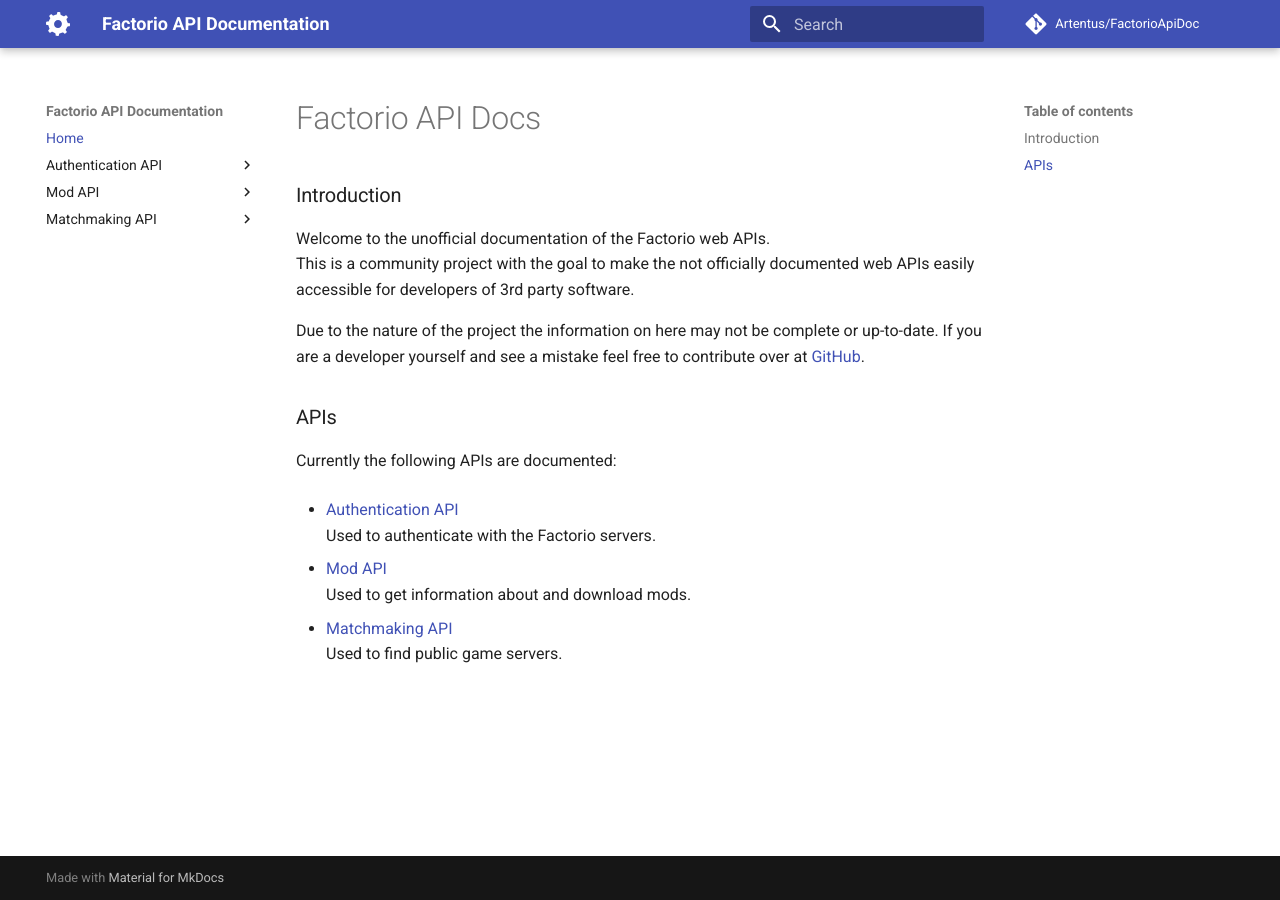
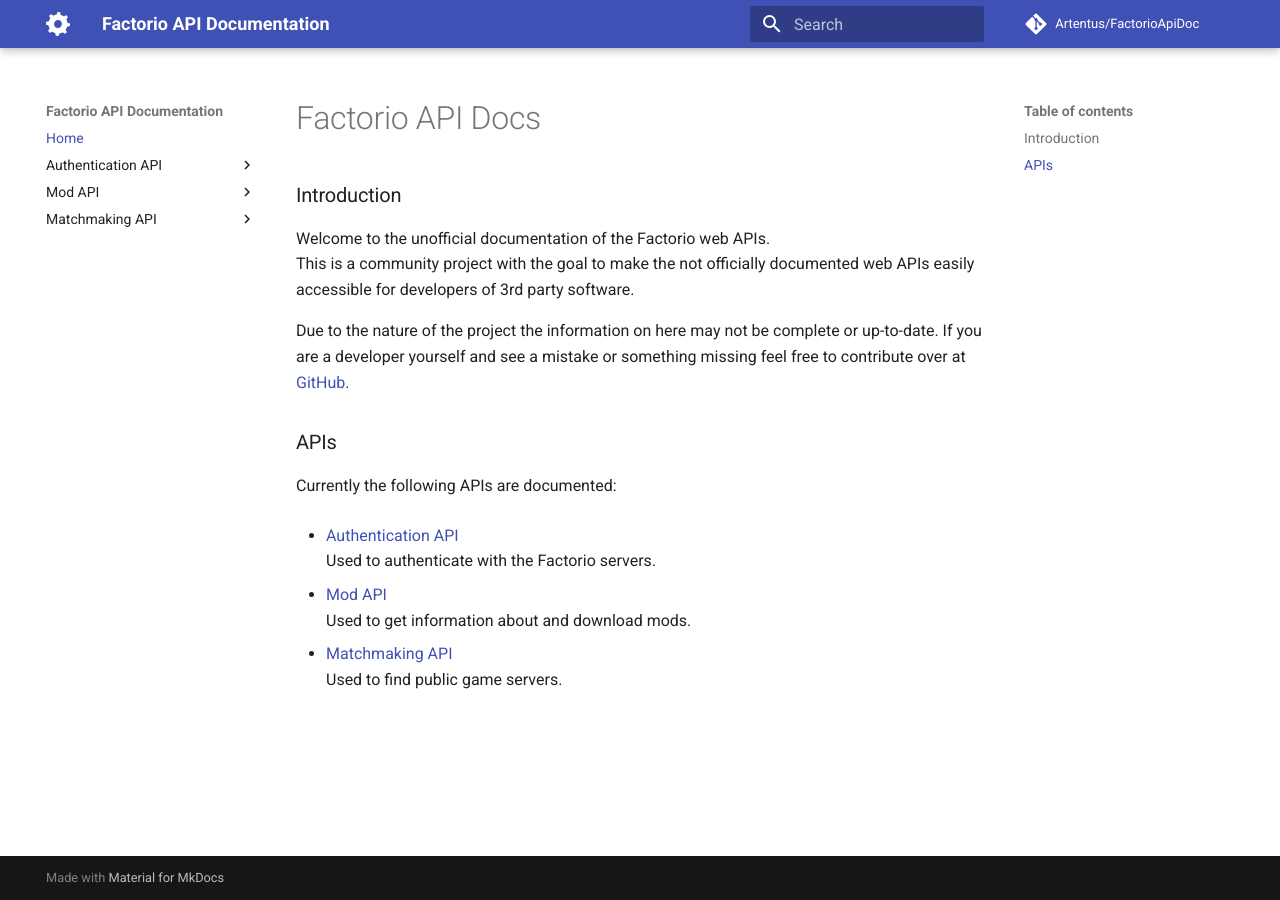
Before and after one commit to Artentus/FactorioApiDoc, an MkDocs documentation site: the page built from docs/index.md, in a window 1280 px wide. Built offline with MkDocs 1.6.1 and Material for MkDocs 9.7.7, drawn with Linux system fonts in a browser that asks for light colours; comment, search, counter and statistics services are not loaded.

```diff
--- a/docs/index.md
+++ b/docs/index.md
@@ -7,8 +7,8 @@ This is a community project with the goal to make the not officially documented
 accessible for developers of 3rd party software.
 
 Due to the nature of the project the information on here may not be complete or up-to-date.
-If you are a developer yourself and see a mistake feel free to contribute over at
-[GitHub](https://github.com/Artentus/FactorioApiDoc).
+If you are a developer yourself and see a mistake or something missing feel free to contribute
+over at [GitHub](https://github.com/Artentus/FactorioApiDoc).
 
 ### APIs
 
--- a/mkdocs.yml
+++ b/mkdocs.yml
@@ -20,6 +20,7 @@ nav:
     - Home: 'index.md'
     - Authentication API:
         - Overview: 'auth-api/index.md'
+        - AuthenticationResult Object: 'auth-api/authresult.md'
     - Mod API:
         - Overview: 'mod-api/index.md'
     - Matchmaking API:
```
Also changed, not shown: docs/auth-api/authresult.md (added, +13 -0 lines), docs/auth-api/index.md (+38 -0 lines).
